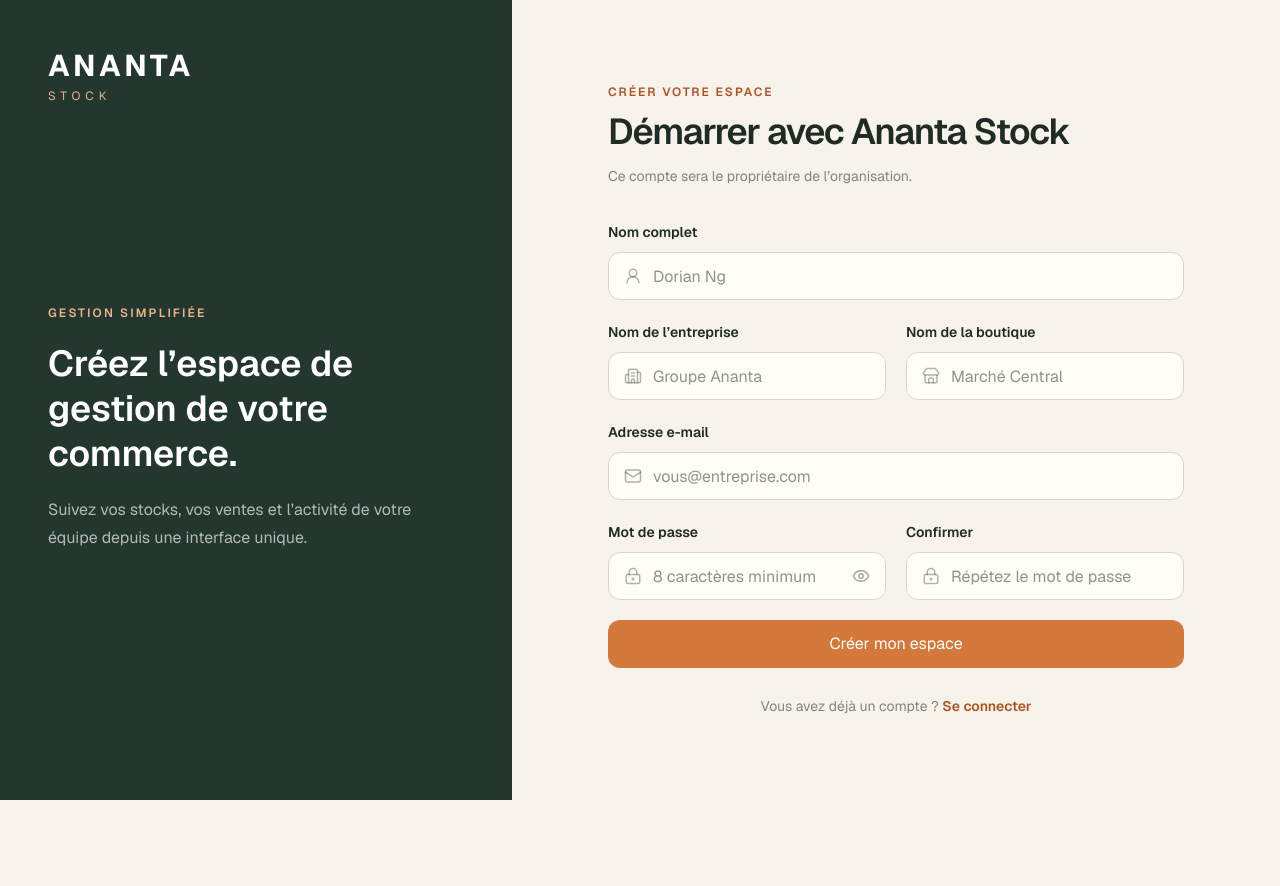
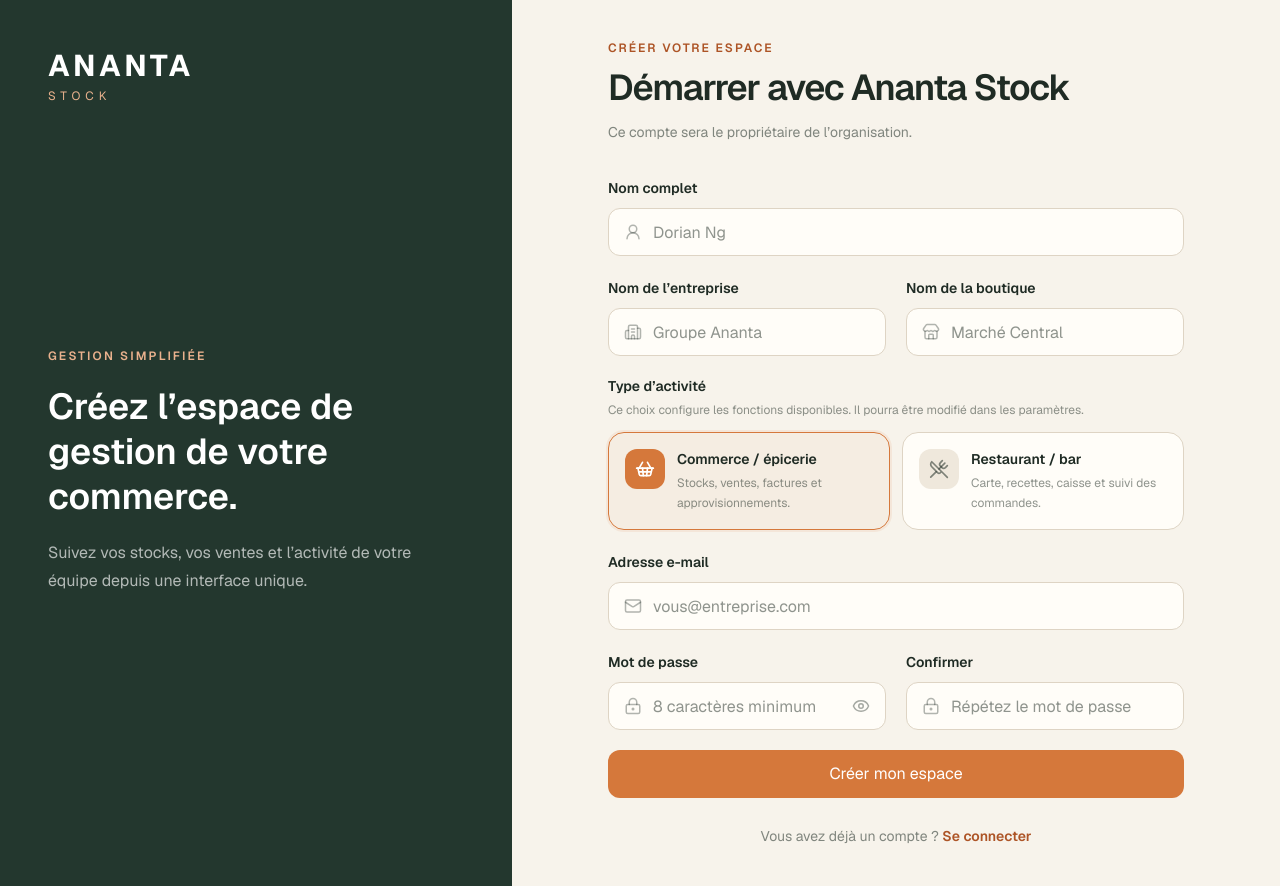
Before and after one commit to koalanoir/ananta-stock, a Next.js app: page /register in a window 1280 px wide. Before the commit the page ends 800 px from the top, so only its background shows below. Built offline with nearby package versions, Linux system fonts and the light colour scheme.

Commit message:
feat(catalog): update src/app/register/page.tsx

```diff
--- a/src/app/register/page.tsx
+++ b/src/app/register/page.tsx
@@ -12,6 +12,8 @@ import {
   LockKeyhole,
   Mail,
   Store,
+  ShoppingBasket,
+  UtensilsCrossed,
   UserRound,
 } from "lucide-react";
 import { getSupabaseBrowserClient } from "@/lib/supabase/client";
@@ -23,6 +25,8 @@ export default function RegisterPage() {
   const [organizationName, setOrganizationName] =
     useState("");
   const [storeName, setStoreName] = useState("");
+  const [businessType, setBusinessType] =
+    useState<"retail" | "restaurant">("retail");
   const [email, setEmail] = useState("");
   const [password, setPassword] = useState("");
   const [
@@ -81,6 +85,7 @@ export default function RegisterPage() {
             organization_name:
               organizationName.trim(),
             store_name: storeName.trim(),
+            business_type: businessType,
           },
         },
       });
@@ -105,6 +110,7 @@ export default function RegisterPage() {
             organization_name:
               organizationName.trim(),
             store_name: storeName.trim(),
+            selected_business_type: businessType,
           },
         );
 
@@ -117,7 +123,9 @@ export default function RegisterPage() {
         return;
       }
 
-      router.replace("/");
+      router.replace(
+        businessType === "restaurant" ? "/menu" : "/stocks",
+      );
       router.refresh();
       return;
     }
@@ -285,6 +293,31 @@ export default function RegisterPage() {
                 />
               </Field>
             </div>
+
+            <fieldset>
+              <legend className="text-sm font-semibold">
+                Type d’activité
+              </legend>
+              <p className="mt-1 text-xs leading-5 text-foreground/50">
+                Ce choix configure les fonctions disponibles. Il pourra être modifié dans les paramètres.
+              </p>
+              <div className="mt-3 grid gap-3 sm:grid-cols-2">
+                <BusinessTypeButton
+                  active={businessType === "retail"}
+                  icon={<ShoppingBasket size={20} />}
+                  title="Commerce / épicerie"
+                  description="Stocks, ventes, factures et approvisionnements."
+                  onClick={() => setBusinessType("retail")}
+                />
+                <BusinessTypeButton
+                  active={businessType === "restaurant"}
+                  icon={<UtensilsCrossed size={20} />}
+                  title="Restaurant / bar"
+                  description="Carte, recettes, caisse et suivi des commandes."
+                  onClick={() => setBusinessType("restaurant")}
+                />
+              </div>
+            </fieldset>
 
             <Field
               id="register-email"
@@ -472,3 +505,42 @@ function translateAuthError(message: string) {
 
   return message;
 }
+
+function BusinessTypeButton({
+  active,
+  icon,
+  title,
+  description,
+  onClick,
+}: {
+  active: boolean;
+  icon: React.ReactNode;
+  title: string;
+  description: string;
+  onClick: () => void;
+}) {
+  return (
+    <button
+      type="button"
+      aria-pressed={active}
+      onClick={onClick}
+      className={`flex items-start gap-3 rounded-2xl border p-4 text-left transition ${
+        active
+          ? "border-brand bg-brand/5 ring-2 ring-brand/10"
+          : "border-border bg-surface hover:border-foreground/20"
+      }`}
+    >
+      <span className={`grid h-10 w-10 shrink-0 place-items-center rounded-xl ${
+        active ? "bg-brand text-white" : "bg-surface-muted text-foreground/55"
+      }`}>
+        {icon}
+      </span>
+      <span>
+        <span className="block text-sm font-semibold">{title}</span>
+        <span className="mt-1 block text-xs leading-5 text-foreground/50">
+          {description}
+        </span>
+      </span>
+    </button>
+  );
+}
```
